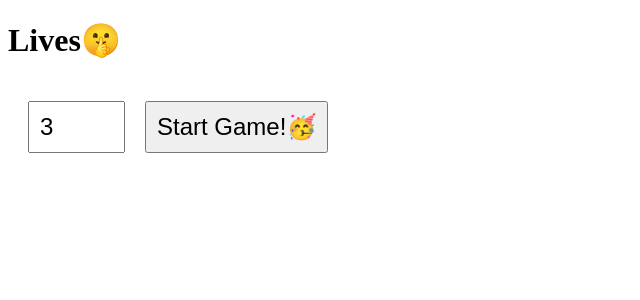
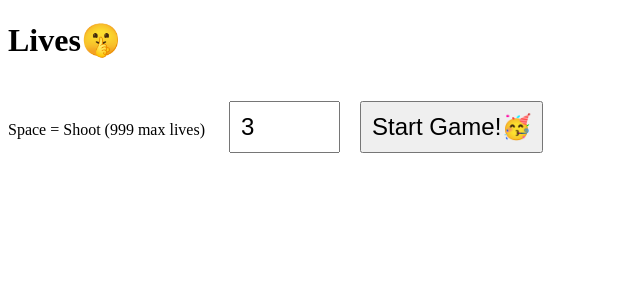
Before and after one commit to Hugo27owl/hugo27owl.github.io, a React (Vite) app: page / in a window 1280 px wide. Shown: the top 300 px of the page, without its empty margins (0-640 px from the left). Built offline with nearby package versions, Linux system fonts and the light colour scheme.

Commit message:
10th🥳

```diff
--- a/src/App.jsx
+++ b/src/App.jsx
@@ -138,12 +138,12 @@ const App = () => {
     <div>
       {!startGame && (
         <div>
-        <h1>Lives🤫</h1> <input
+        <h1>Lives🤫</h1>Space = Shoot (999 max lives) <input
             type="number"
             value={lives}
             onChange={handleLivesChange}
             min="1"
-            max="10"
+            max="999"
             style={{ fontSize: '24px', padding: '10px', margin: '20px' }}
           />
           <button onClick={handleStartGame} style={{ fontSize: '24px', padding: '10px' }}>
```
